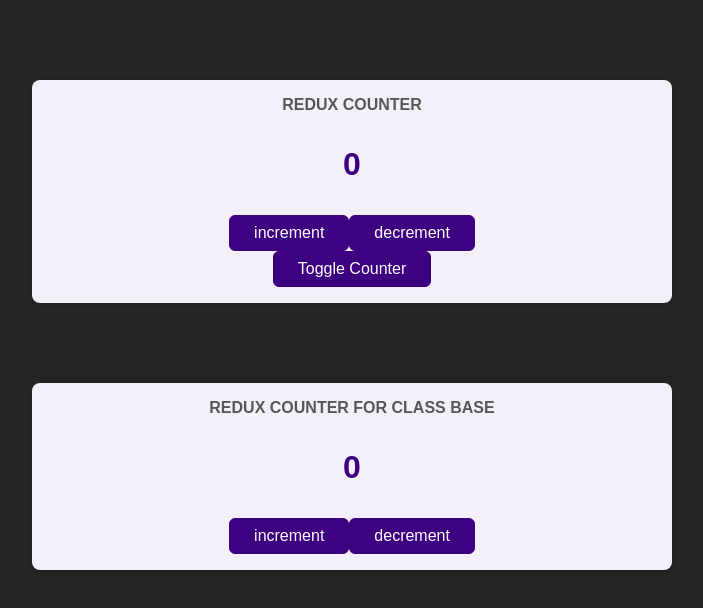
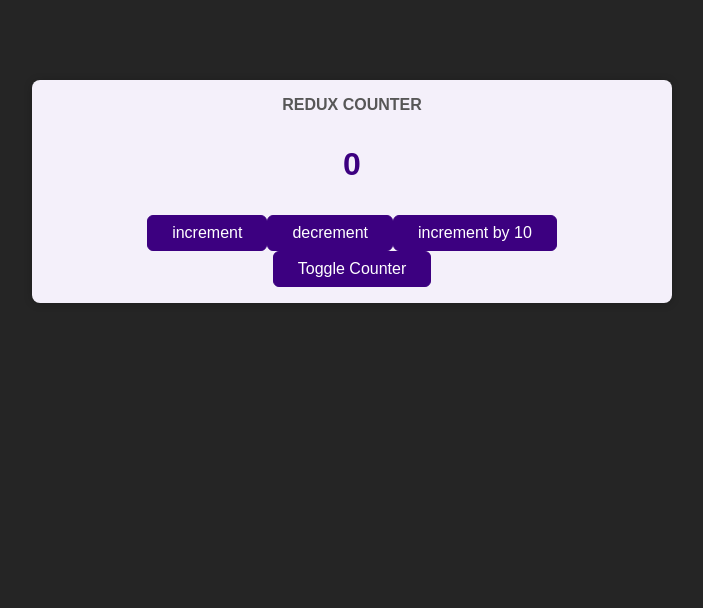
Before and after one commit to shahbaazchaviwale/rct-mar-2022-redux-practice, a React (Create React App) app: page / in a window 1280 px wide. Shown: the top 608 px of the page, without its empty margins (288-991 px from the left). Built offline with nearby package versions, Linux system fonts and the light colour scheme.

Commit message:
attaching payload to actions

```diff
--- a/src/App.js
+++ b/src/App.js
@@ -6,7 +6,7 @@
   return (
     <Fragment>
       <Counter />
-      <CounterClassBase />
+      {/* <CounterClassBase /> */}
     </Fragment>
   );
 }
--- a/src/components/Counter.js
+++ b/src/components/Counter.js
@@ -20,6 +20,9 @@
     dispatch({ type: "decrement" });
   };
 
+  const decrementByTenHandler = () => {
+    dispatch({type: 'incrementByTen', payload: 10})
+  }
   return (
     <main className={classes.counter}>
       <h1>Redux Counter</h1>
@@ -27,6 +30,7 @@
       <div>
         <button onClick={incrementHandler}>increment</button>
         <button onClick={decrementHandler}>decrement</button>
+        <button onClick={decrementByTenHandler}>increment by 10</button>
       </div>
       <button onClick={toggleCounterHandler}>Toggle Counter</button>
     </main>
--- a/src/store/index.js
+++ b/src/store/index.js
@@ -12,6 +12,11 @@
             counter: state.counter - 1
         }
     }
+    if(action.type === 'incrementByTen'){
+        return {
+            counter: state.counter + action.payload
+        }
+    }
     // this below  state will be unchange/default values
     return state;
 }
```
